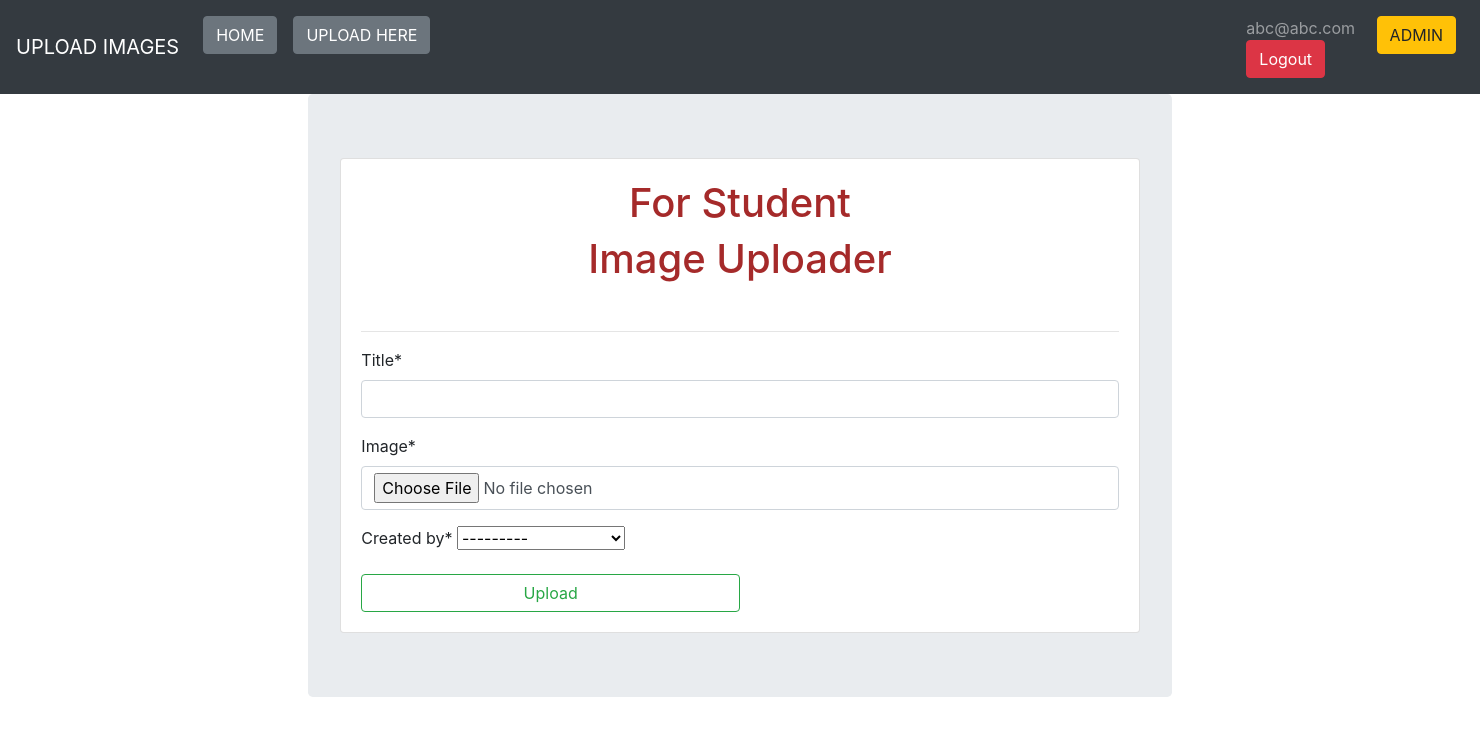
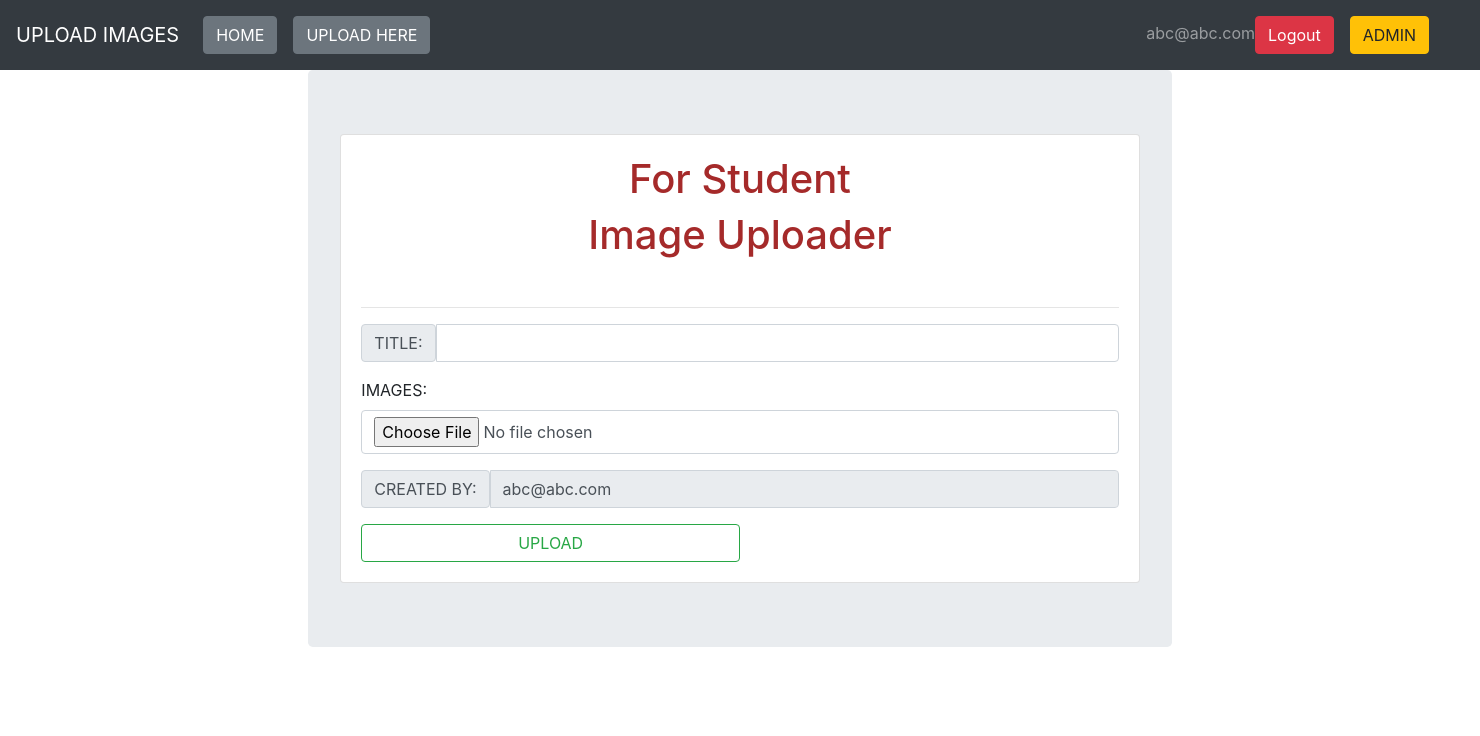
Before and after one commit to Sharmaharsh98/AXAT_TASK, a Django app: page /upload1/ in a window 1480 px wide. Shown: the top 736 px of the page. Run offline with Django 4.2, Linux system fonts and the light colour scheme; a user stored in the database is signed in; data comes from the database, SQL or seed files in the repository; both versions use the stored data as it was after the commit; some libraries are stand-ins or nearby versions.

Commit message:
second commit

```diff
--- a/ImageUploader/ImageUploader/settings.py
+++ b/ImageUploader/ImageUploader/settings.py
@@ -25,7 +25,9 @@ environ.Env.read_env(os.path.join(BASE_DIR, '.env'))
 # See https://docs.djangoproject.com/en/4.1/howto/deployment/checklist/
 
 # SECURITY WARNING: keep the secret key used in production secret!
-SECRET_KEY = env('SECRET_KEY')
+# SECRET_KEY = env('SECRET_KEY')
+SECRET_KEY = 'ggfyyjg'
+
 
 # SECURITY WARNING: don't run with debug turned on in production!
 DEBUG = True
--- a/ImageUploader/auth_app/views.py
+++ b/ImageUploader/auth_app/views.py
@@ -5,6 +5,8 @@ from django.contrib.auth import authenticate, login, logout
 # from .decorators import unauthenticated_user
 from django.contrib.auth.models import Group
 
+
+email = 0
 
 
 # Create your views here.
@@ -27,6 +29,7 @@ def Login_view(request):
     template_name = 'auth_app/Login.html'
     context = {}
     if request.method == "POST":
+        global email
         email = request.POST.get('email')
         password = request.POST.get('password')
         print(email),'====>', print(password)
--- a/ImageUploader/image_app/forms.py
+++ b/ImageUploader/image_app/forms.py
@@ -1,5 +1,5 @@
 from django import forms
-from .models import StudentImageModel, TeacherImageModel
+from .models import TeacherImageModel
 
 
 class TeacherImageForm(forms.ModelForm):
@@ -8,8 +8,7 @@ class TeacherImageForm(forms.ModelForm):
         model = TeacherImageModel
         fields = ('title', 'image', 'created_by')
 
-class StudentImageForm(forms.ModelForm):
-
-    class Meta:
-        model = StudentImageModel
-        fields = ('title', 'image','created_by')
+# class StudentImageForm(forms.Form):
+#         title = forms.CharField()
+#         image = forms.ImageField()
+#         created_by = forms.CharField()
--- a/ImageUploader/image_app/urls.py
+++ b/ImageUploader/image_app/urls.py
@@ -2,7 +2,7 @@ from django.urls import path
 from . import views
 
 urlpatterns = [
-    path('upload/', views.Teach_image_upload_view, name='T_upload'),
+     path('upload/', views.Teach_image_upload_view, name='T_upload'),
     path('upload1/', views.Stu_image_upload_view, name='S_upload'),
     path('home/', views.home, name='home'),
     path('show/', views.show, name='show'),
--- a/ImageUploader/image_app/views.py
+++ b/ImageUploader/image_app/views.py
@@ -1,9 +1,10 @@
 
 from django.shortcuts import render
-from .forms import TeacherImageForm, StudentImageForm
+from .forms import TeacherImageForm
 from .models import StudentImageModel, TeacherImageModel
 from auth_app.models import User
 from django.contrib.auth.decorators import login_required
+from auth_app.views import *
 
 # from auth_app.decorators import allowed_users
 
@@ -28,18 +29,26 @@ def Teach_image_upload_view(request):
 
 @login_required(login_url='login')
 def Stu_image_upload_view(request):
-    form = StudentImageForm()
+    print('upload view called')
+    # form = StudentImageForm()
     template_name = 'image_app/student.html'
 
     if request.method == 'POST':
-        form = StudentImageForm(request.POST, request.FILES)
-        if form.is_valid():
-            form.save()
+            # print('form is valid')
+            title = request.POST['title']
+            image = request.FILES['image']
+            # print(request.FILES)
+            # created_by = request.POST.get('created_by', False)
+            # # print(request.POST.get('created_by'))
+
+            f = StudentImageModel(title= title, image = image, created_by = request.user)
+            f.save()
+            # print('created by user-->>>>',created_by)
             # Get the current instance object to display in the template
-            img_obj = form.instance
-            return render(request, template_name, {'form': form, 'img_obj': img_obj})
+            # img_obj = image.instance
+            return render(request, template_name, context={})
 
-    return render(request, template_name, {'form': form})
+    return render(request, template_name, {})
 
 
 @login_required(login_url='login')
@@ -67,3 +76,17 @@ def show1(request):
     template_name = 'image_app/show1.html'
     context = {'data': data}
     return render(request, template_name, context)
+
+
+#  form = StudentImageForm()
+#     template_name = 'image_app/student.html'
+
+#     if request.method == 'POST':
+#         form = StudentImageForm(request.POST, request.FILES)
+#         if form.is_valid():
+#             form.save()
+#             # Get the current instance object to display in the template
+#             img_obj = form.instance
+#             return render(request, template_name, {'form': form, 'img_obj': img_obj})
+
+#     return render(request, template_name, {'form': form})
--- a/ImageUploader/templates/image_app/show.html
+++ b/ImageUploader/templates/image_app/show.html
@@ -8,6 +8,7 @@
 <span style="width: 49%; float: left; ">
     <table class="table table-striped table-dark" >
         <thead class="">
+            <center><h4 style="color: rgb(136, 103, 110);">Teachers: </h4></center>
             <tr>
                 <th>Title</th>
                 <th>Image</th>
@@ -29,8 +30,7 @@
 </span>
     <span style="width: 49%; float: right;">
     <table class="table table-striped table-dark" >
-        <thead class="">
-            <center><h4 style="color: rgb(136, 103, 110);">Teachers: </h4></center>
+        <thead>
             <tr>
                 <th>Title</th>
                 <th>Image</th>
@@ -39,7 +39,7 @@
         </thead>
         <tbody>
             <tbody>
-                <center><h4 style="color: rgb(151, 125, 130);">Teachers: </h4></center>
+                <center><h4 style="color: rgb(151, 125, 130);">Students: </h4></center>
                 {% for obj in data %}
                 <tr>
                     <td>{{obj.title}}</td>
--- a/ImageUploader/templates/image_app/student.html
+++ b/ImageUploader/templates/image_app/student.html
@@ -11,8 +11,21 @@
             <h1 style="color: brown; text-align: center;">Image Uploader</h1><br>
             <hr>
             {% csrf_token %}
-            {{ form|crispy }}
-            <button type="submit" class="btn btn-outline-success col-6">Upload</button>
+            <div class="input-group mb-3">
+                <span class="input-group-text" id="inputGroup-sizing-default">TITLE: </span>
+                <input type="text" name="title" class="form-control" aria-label="Sizing example input"
+                    aria-describedby="inputGroup-sizing-default">
+            </div>
+            <div class="mb-3">
+                <label for="formFile" class="form-label">IMAGES: </label>
+                <input class="form-control" type="file" id="formFile" name="image">
+            </div>
+            <div class="input-group mb-3">
+                <span class="input-group-text" id="inputGroup-sizing-default">CREATED BY: </span>
+                <input type="text" value="{{request.user}}" name="created_by" class="form-control" aria-label="Sizing example input"
+                    aria-describedby="inputGroup-sizing-default" disabled>
+            </div>
+            <input type="submit" class="btn btn-outline-success col-6" value="UPLOAD"></input>
         </form>
     </div>
 </div>
--- a/ImageUploader/templates/layout.html
+++ b/ImageUploader/templates/layout.html
@@ -47,7 +47,7 @@
                 </li>
                 {% endif %}
                 {% if user.is_authenticated %}
-                <li class="nav-item" style="padding-left: 800px;">
+                <li class="nav-item" style="padding-left: 700px;">
                     <a class="nav-link" href="{% url 'logout' %}"><span>{{user.email}}</span><button class="btn btn-danger">Logout</button></a>
                 </li>
                 {% else %}
```
Also changed, not shown: ImageUploader/db.sqlite3, ImageUploader/media/Student_1/pexels-robert-anthony-carbone-598966.jpg (added), ImageUploader/media/Student_3/pexels-pixabay-248280.jpg (added), ImageUploader/media/Student_5/pexels-pixabay-248280.jpg (added), ImageUploader/media/Student_9/pexels-aleksandar-pasaric-3342739.jpg (added), ImageUploader/media/Student_9/pexels-aleksandar-pasaric-3342739_Oig1goB.jpg (added), ImageUploader/media/Student_9/pexels-aleksandar-pasaric-3342739_xRnwzFS.jpg (added), ImageUploader/media/Student_9/pexels-pixabay-248280.jpg (added), 3 other files.
